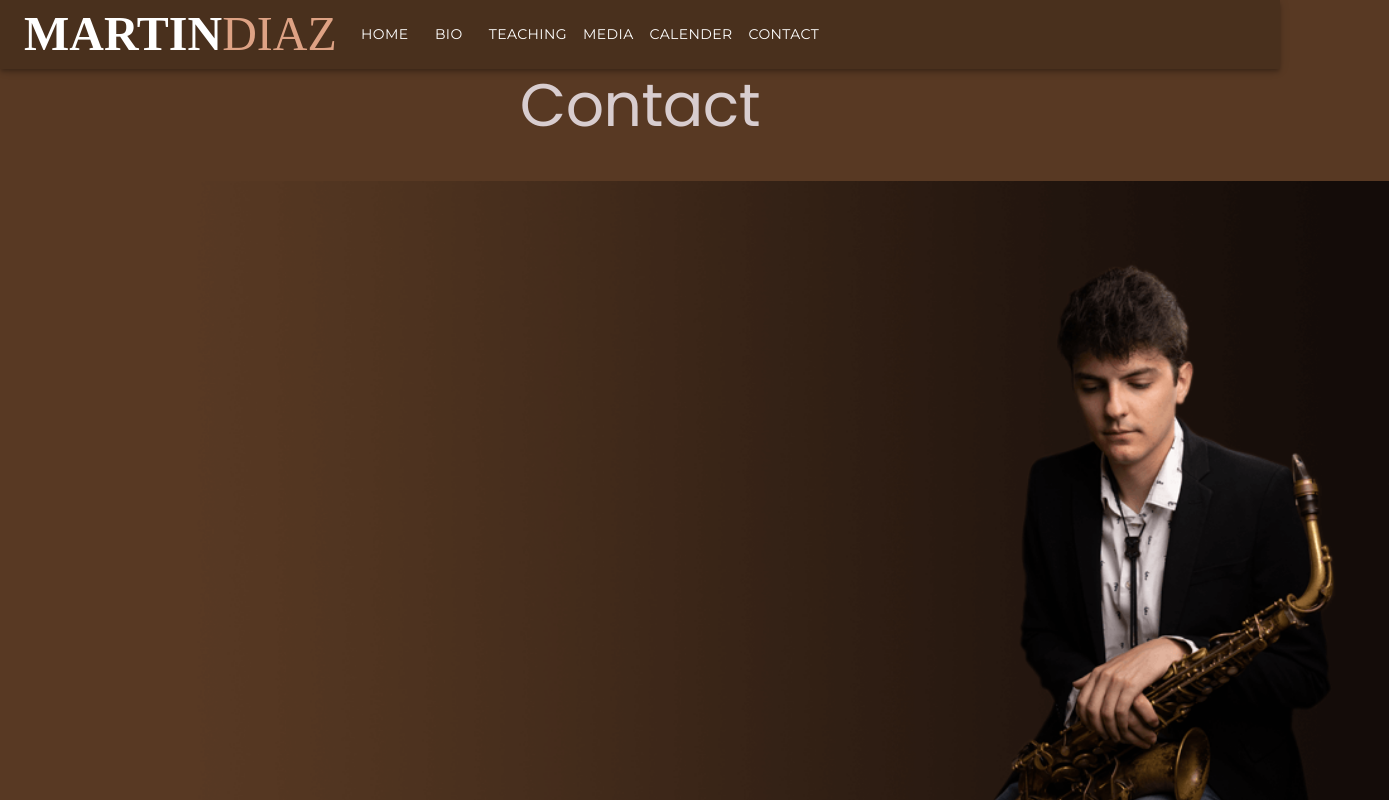
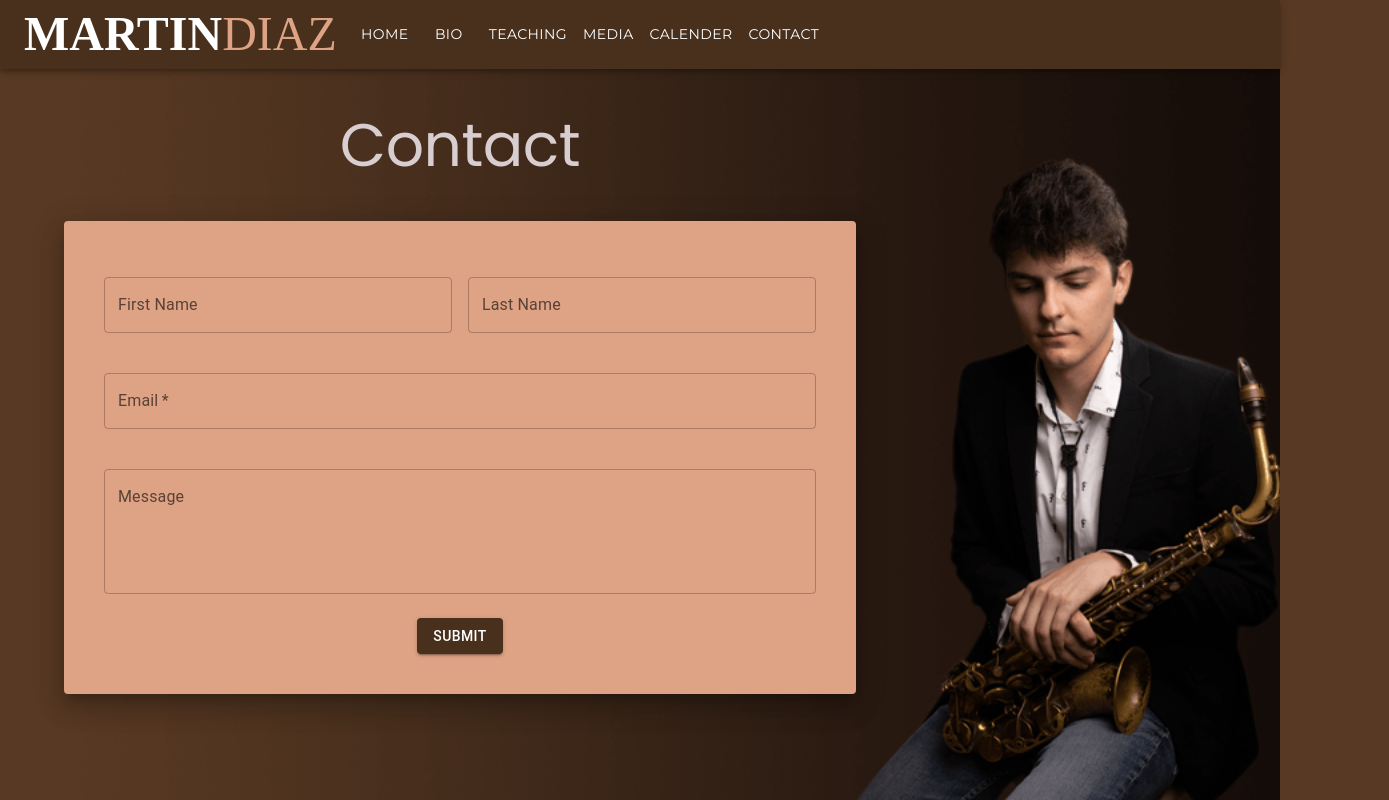
Before and after one commit to CliffordMorin/martin-diaz-website, a React (Create React App) app: page /contact in a window 1280 px wide. Shown: the top 800 px of the page, 1389 px wide, since content can reach past the window. Built offline with nearby package versions, Linux system fonts and the light colour scheme; a web font is replaced by a local one.

Commit message:
contact form created and styled for deaktop

```diff
--- a/src/components/Contact/Contact.js
+++ b/src/components/Contact/Contact.js
@@ -1,48 +1,33 @@
 import React from "react";
-import { Typography, Container } from "@mui/material";
-import martin1 from "../../images/compressed/martin1.png";
-import { Bounce } from "react-awesome-reveal";
+import { Typography, Container, Paper, useTheme } from "@mui/material";
+import { Fade } from "react-awesome-reveal";
 import makeStyles from "./styles";
+import ContactForm from "./ContactForm";
 
 const Contact = () => {
   const classes = makeStyles();
+  const theme = useTheme();
   return (
     <div>
-      {/* <Container align="center" sx={{ mt: 5 }}>
-        <Paper elevation={16} sx={{ py: 5, px: 1 }}>
-          <Typography sx={{ pb: 5 }} variant="h2" align="center">
-            <Bounce>Contact</Bounce>
+      <Container className={classes.container} maxWidth="xl">
+        <Fade>
+          <Typography sx={{ pt: 5, mr: 45 }} variant="h2" align="center">
+            Contact
           </Typography>
-          <Typography variant="body1">
-            is available as a lead trumpet player, soloist, sideman, and trumpet
-            player of The Morning After Band, Available for both public and
-            private engagements. Commercial and church music. He is also
-            available as a clinician, educator, and guest lecturer. Virtual
-            lessons and in person lessons now available! Customizable learning
-            topics. Personalized experience. Flexible scheduling.
-          </Typography>
-          <Typography variant="body1" sx={{ pt: 5 }}>
-            For all inquiries contact Glenndon at{" "}
-            <a
-              className={classes.mail}
-              href="mailto:glenndon.gifford@gmail.com"
-              target="_blank"
-              rel="noopener noreferrer"
-            >
-              glenndon.gifford@gmail.com
-            </a>
-          </Typography>
-          <Container align="center" sx={{ mt: 7 }}>
-            <img className={classes.image} src={martin1} alt="glenn" />
-          </Container>
-        </Paper>
-      </Container> */}
-
-      <Container align="center" sx={{ mb: 0 }}>
-        <Typography sx={{ pb: 5 }} variant="h2" align="center">
-          <Bounce>Contact</Bounce>
-        </Typography>
-        <img className={classes.image} src={martin1} alt="glenn" />
+        </Fade>
+        <Container align="center" sx={{ mt: 5 }}>
+          <Paper
+            elevation={16}
+            sx={{
+              py: 5,
+              px: 5,
+              mr: 45,
+              backgroundColor: theme.palette.secondary.main,
+            }}
+          >
+            <ContactForm />
+          </Paper>
+        </Container>
       </Container>
     </div>
   );
--- /dev/null
+++ b/src/components/Contact/ContactForm.js
@@ -0,0 +1,92 @@
+import React, { useState } from "react";
+import { Grid, TextField, Button, useTheme } from "@mui/material";
+
+const ContactForm = () => {
+  const [firstName, setFirstName] = useState("");
+  const [lastName, setLastName] = useState("");
+  const [email, setEmail] = useState("");
+  const [message, setMessage] = useState("");
+  const theme = useTheme();
+
+  const handleSubmit = (e) => {
+    e.preventDefault();
+    // Your code to handle form submission goes here
+  };
+
+  return (
+    <form onSubmit={handleSubmit}>
+      <Grid container spacing={2}>
+        <Grid item xs={6}>
+          <TextField
+            id="firstName"
+            label="First Name"
+            variant="outlined"
+            fullWidth
+            margin="normal"
+            value={firstName}
+            color="primary"
+            InputProps={{
+              style: { color: theme.palette.primary.main },
+            }}
+            onChange={(e) => setFirstName(e.target.value)}
+          />
+        </Grid>
+        <Grid item xs={6}>
+          <TextField
+            id="lastName"
+            label="Last Name"
+            variant="outlined"
+            fullWidth
+            margin="normal"
+            value={lastName}
+            color="primary"
+            InputProps={{
+              style: { color: theme.palette.primary.main },
+            }}
+            onChange={(e) => setLastName(e.target.value)}
+          />
+        </Grid>
+        <Grid item xs={12}>
+          <TextField
+            id="email"
+            label="Email"
+            variant="outlined"
+            fullWidth
+            required
+            margin="normal"
+            value={email}
+            color="primary"
+            InputProps={{
+              style: { color: theme.palette.primary.main },
+            }}
+            onChange={(e) => setEmail(e.target.value)}
+          />
+        </Grid>
+        <Grid item xs={12}>
+          <TextField
+            id="message"
+            label="Message"
+            variant="outlined"
+            fullWidth
+            multiline
+            rows={4}
+            margin="normal"
+            value={message}
+            color="primary"
+            InputProps={{
+              style: { color: theme.palette.primary.main },
+            }}
+            onChange={(e) => setMessage(e.target.value)}
+          />
+        </Grid>
+        <Grid item xs={12}>
+          <Button type="submit" variant="contained" color="primary">
+            Submit
+          </Button>
+        </Grid>
+      </Grid>
+    </form>
+  );
+};
+
+export default ContactForm;
--- a/src/components/Contact/styles.js
+++ b/src/components/Contact/styles.js
@@ -1,9 +1,16 @@
 import { makeStyles } from "@mui/styles";
+import martin1 from "../../images/compressed/martin1.png";
 
 export default makeStyles((theme) => ({
-  image: {
-    width: "115%",
-    height: "auto",
+  container: {
+    backgroundImage: `url(${martin1})`,
+    backgroundPosition: "center",
+    backgroundSize: "cover",
+    backgroundRepeat: "no-repeat",
+    height: "100vh",
+    [theme.breakpoints.down("sm")]: {
+      backgroundPosition: "60%",
+    },
   },
   mail: {
     textDecoration: "none",
--- a/src/components/Home/Home.js
+++ b/src/components/Home/Home.js
@@ -1,7 +1,7 @@
 import React from "react";
 import { Container, Typography, Divider } from "@mui/material";
 import useTheme from "@mui/material/styles/useTheme";
-import { Bounce } from "react-awesome-reveal";
+import { AttentionSeeker } from "react-awesome-reveal";
 import makeStyles from "./styles";
 
 const Home = () => {
@@ -10,21 +10,22 @@ const Home = () => {
   return (
     <div className={classes.container}>
       <Container className={classes.textContainer}>
+        <AttentionSeeker effect="rubberBand">
           <Typography variant="h1">
-          <Bounce>
             <span style={{ display: "inline" }}>
               MARTIN
               <span style={{ color: theme.palette.secondary.main }}>DIAZ</span>
             </span>
-          </Bounce>
           </Typography>
-
+        </AttentionSeeker>
+        <AttentionSeeker effect="tada" delay="100">
           <Typography variant="h5">
-          <Bounce delay={1000}>Saxophonist, Flutist, Clarinetist</Bounce>
+            Saxophonist, Flutist, Clarinetist
           </Typography>
-        <Typography variant="h5">
-          <Bounce delay={1500}>Composer and Arranger</Bounce>
-        </Typography>
+        </AttentionSeeker>
+        <AttentionSeeker effect="tada" delay="150">
+          <Typography variant="h5">Composer and Arranger</Typography>
+        </AttentionSeeker>
         <Divider
           sx={{
             backgroundColor: theme.palette.secondary.main,
@@ -33,6 +34,7 @@ const Home = () => {
             margin: "20px auto",
           }}
         />
+        <AttentionSeeker effect={"swing"} delay="200">
           <Typography variant="h6" sx={{ marginBottom: "20px" }}>
             New Album{" "}
             <a
@@ -45,6 +47,7 @@ const Home = () => {
             </a>{" "}
             Available Now
           </Typography>
+        </AttentionSeeker>
       </Container>
     </div>
   );
--- a/src/components/Home/styles.js
+++ b/src/components/Home/styles.js
@@ -21,7 +21,6 @@ export default makeStyles((theme) => ({
     textDecoration: "none",
     color: theme.palette.secondary.main,
     cursor: "pointer",
-    target: "_blank",
   },
   textContainer: {
     paddingTop: "15%",
```
Lines whose indentation alone changed are shown as unchanged.
